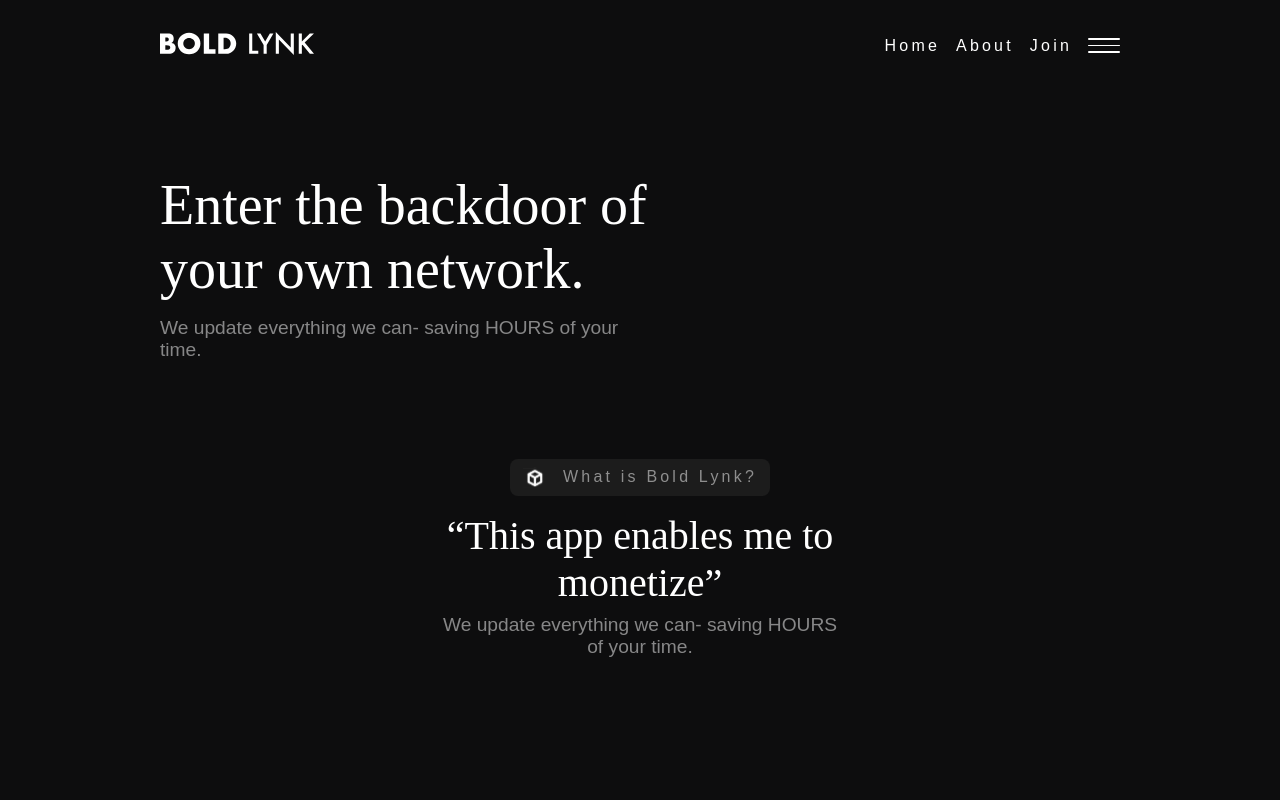
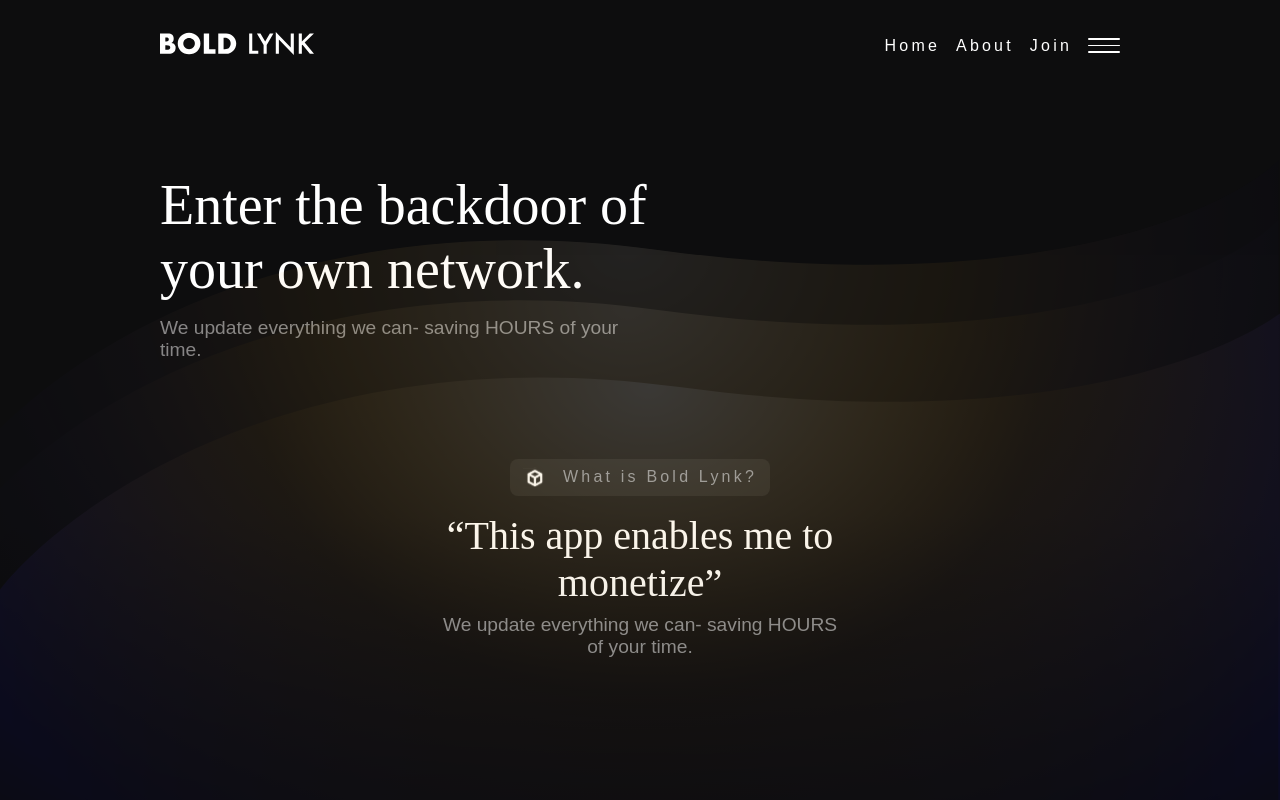
Before and after one commit to viralistic/BOLDLYNK, a Next.js app: page / in a window 1280 px wide. Shown: the top 800 px of the page. Built offline with nearby package versions, Linux system fonts and the light colour scheme.

Commit message:
added gradient

```diff
--- a/src/components/Hero/Hero.jsx
+++ b/src/components/Hero/Hero.jsx
@@ -6,7 +6,7 @@
       <section className={styles.hero}>
         <h1 className={styles.hero__title}>{heroTitle}</h1>
         <p className={styles.hero__description}>{heroDescription}</p>
-        {/* <div className={styles.hero__waves}></div> */}
+        <div className={styles.hero__waves}></div>
       </section>
     </>
   );
--- a/src/components/Hero/Hero.module.css
+++ b/src/components/Hero/Hero.module.css
@@ -24,14 +24,15 @@
 
 .hero__waves {
     background-image: url('/assets/images/wave.svg');
+    /* background-color: red; */
     background-size: cover;
-    background-position: 0 100%;
+    background-position: top;
     overflow: hidden;
     position: absolute;
+    bottom: -20%;
+    left: 0;
     width: 100%;
     height: 100%;
-    left: 50%;
-    transform: translateX(-50%);
 }
 
 @media(min-width: 40rem) {
```
